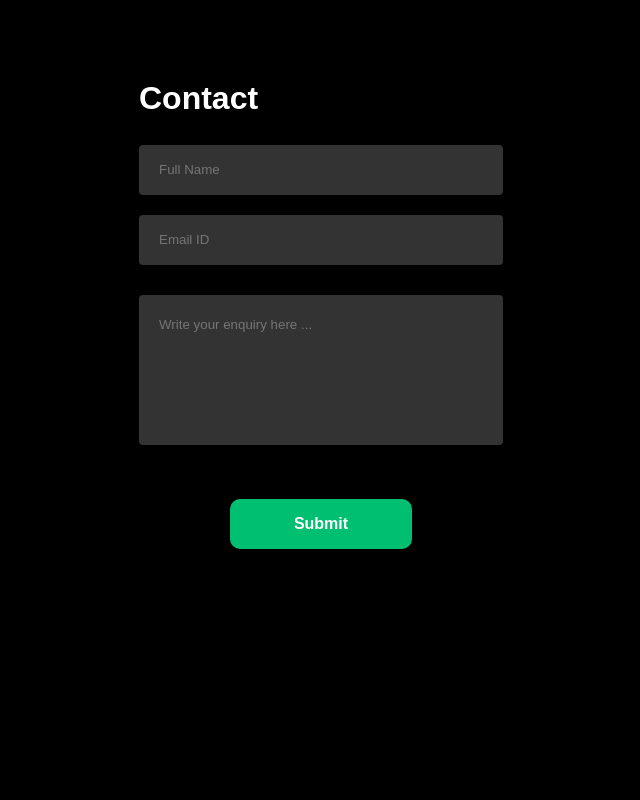
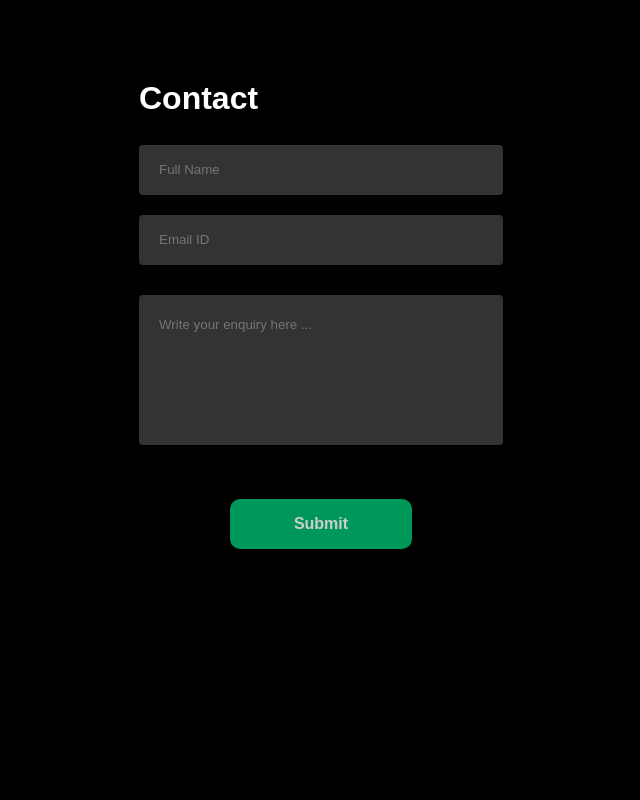
Before and after one commit to Razbotics/portfolio, a React (Create React App) app: page /contact in a window 1280 px wide. Shown: the top 800 px of the page, without its empty margins (319-959 px from the left). Built offline with nearby package versions, Linux system fonts and the light colour scheme; a web font is replaced by a local one.

Commit message:
font changes

```diff
--- a/src/components/AboutSection/InfoComponents.js
+++ b/src/components/AboutSection/InfoComponents.js
@@ -81,6 +81,6 @@ export const Paragraph = styled.p`
   text-align: left;
 
   @media screen and (max-width: 768px) {
-    font-size: 22px;
+    font-size: 20px;
   }
 `;
--- a/src/components/Form/FormComponents.js
+++ b/src/components/Form/FormComponents.js
@@ -112,9 +112,17 @@ export const Submit = styled.button`
   border: 0;
   color: white;
   cursor: pointer;
+  transition: all 0.2s ease-in-out;
 
-  &:not(disabled):hover {
+  &:hover {
+    transition: all 0.2s ease-in-out;
     background: ${colors.white};
     color: ${colors.black};
   }
+
+  &:disabled {
+    background: ${colors.primary};
+    color: ${colors.white};
+    opacity: 0.8;
+  }
 `;
--- a/src/components/InfoSection/InfoComponents.js
+++ b/src/components/InfoSection/InfoComponents.js
@@ -87,7 +87,7 @@ export const Subtitle = styled.p`
   max-width: 440px;
   margin-bottom: 35px;
   font-size: 24px;
-  line-height: 24px;
+  line-height: 30px;
   color: ${({ lightText }) => (lightText ? colors.white : colors.black)};
 `;
 
--- a/src/pages/ContactPage.js
+++ b/src/pages/ContactPage.js
@@ -6,6 +6,11 @@ function ContactPage() {
   const [name, setName] = useState("");
   const [email, setEmail] = useState("");
   const [desc, setDesc] = useState("");
+
+  const isValid = () => {
+    return name && email && email.includes("@") && email.endsWith(".com");
+  };
+
   return (
     <>
       <Form.Bg>
@@ -30,7 +35,7 @@ function ContactPage() {
               value={desc}
               onChange={({ target }) => setDesc(target.value)}
             />
-            <Form.Submit disabled={!name || !email} type="submit">
+            <Form.Submit disabled={!isValid()} type="submit">
               Submit
             </Form.Submit>
           </Form.Base>
```
Also changed, not shown: 1 other file (tests, documents, lock files or other folders).
